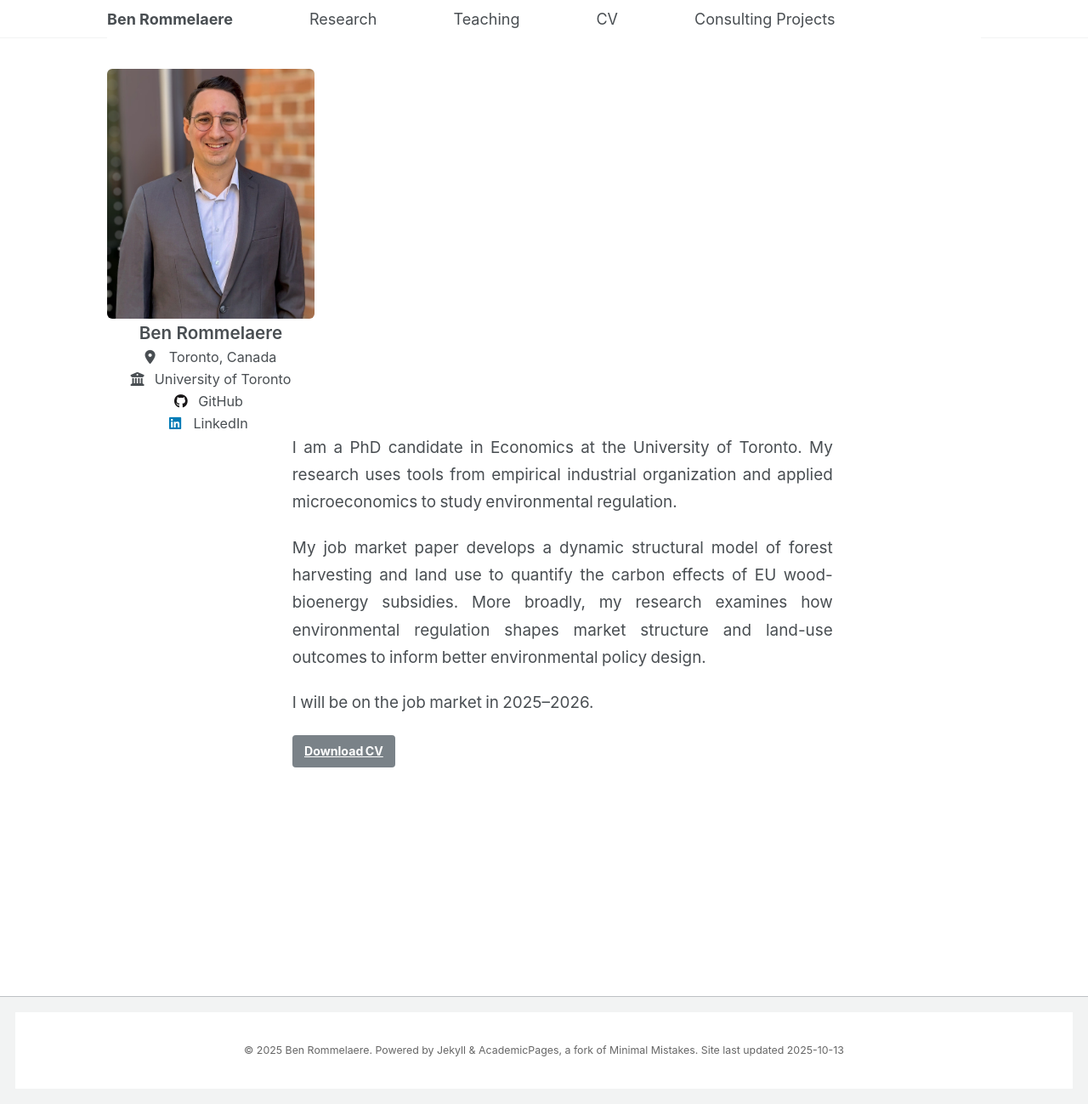
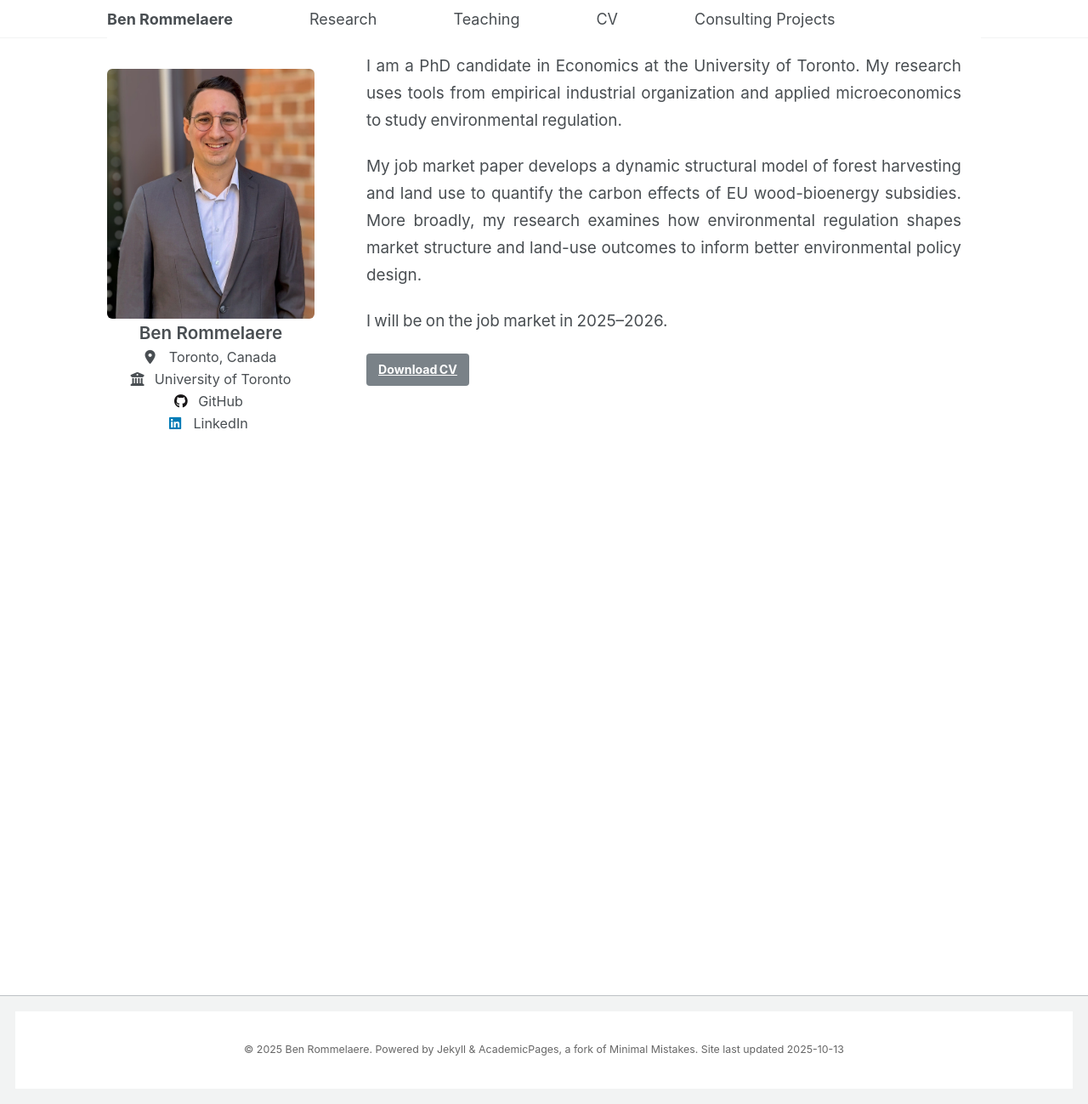
Before and after one commit to brommelaere/brommelaere.github.io, a Jekyll site: the page built from _pages/about.md, in a window 1280 px wide and 1299 px high. Shown: the whole window at 85% size. Built offline with Jekyll 4.4.1, drawn with Linux system fonts in a browser that asks for light colours.

Commit message:
Update _page.scss

```diff
--- a/_sass/layout/_page.scss
+++ b/_sass/layout/_page.scss
@@ -19,9 +19,9 @@
 
 .page {
   @include breakpoint($large) {
-    @include span(10 of 12 last);
+    @include span(9 of 12 last);
     @include prefix(0.5 of 12);
-    @include suffix(2 of 12);
+    @include suffix(0 of 12);
   }
 
   .page__inner-wrap {
```
